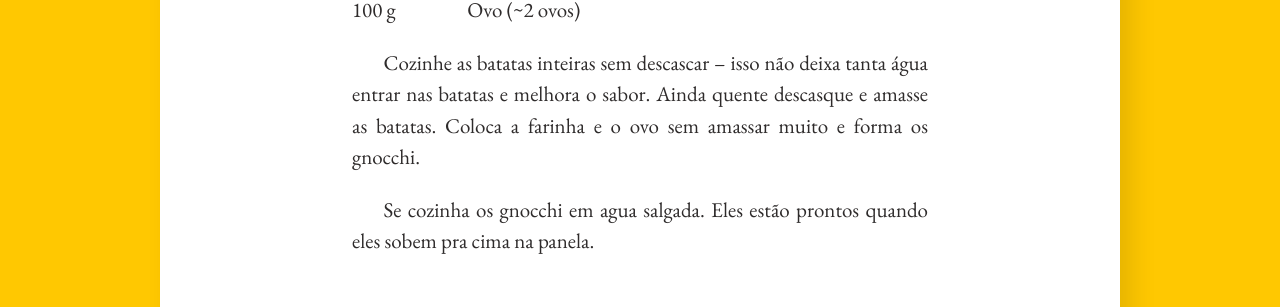
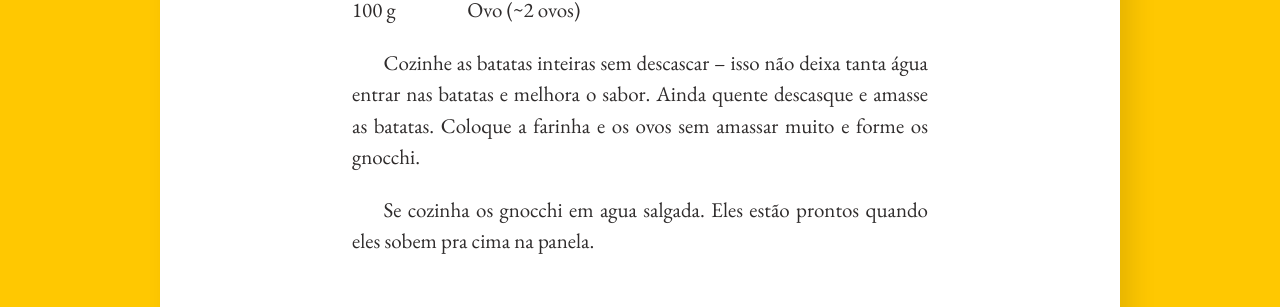
Before and after one commit to tibroc/botanica-aplicada, a Jekyll site: the page built from _posts/2020-04-10-gnocchi.md, in a window 1280 px wide. Shown: the part 721-1028 px from the top of the page. Built offline with Jekyll 4.4.1, drawn with Linux system fonts in a browser that asks for light colours.

Commit message:
Update _posts/2020-04-10-gnocchi.md
Co-authored-by: jonogbroc <64497978+jonogbroc@users.noreply.github.com>

```diff
--- a/_posts/2020-04-10-gnocchi.md
+++ b/_posts/2020-04-10-gnocchi.md
@@ -30,7 +30,7 @@ Eu fiz boas experiências com uma mistura de batatas farinhosas e normais.
 Cozinhe as batatas inteiras sem descascar –
 isso não deixa tanta água entrar nas batatas e melhora o sabor.
 Ainda quente descasque e amasse as batatas.
-Coloca a farinha e o ovo sem amassar muito e forma os gnocchi.
+Coloque a farinha e os ovos sem amassar muito e forme os gnocchi.
 
 Se cozinha os gnocchi em agua salgada.
 Eles estão prontos quando eles sobem pra cima na panela.
```
